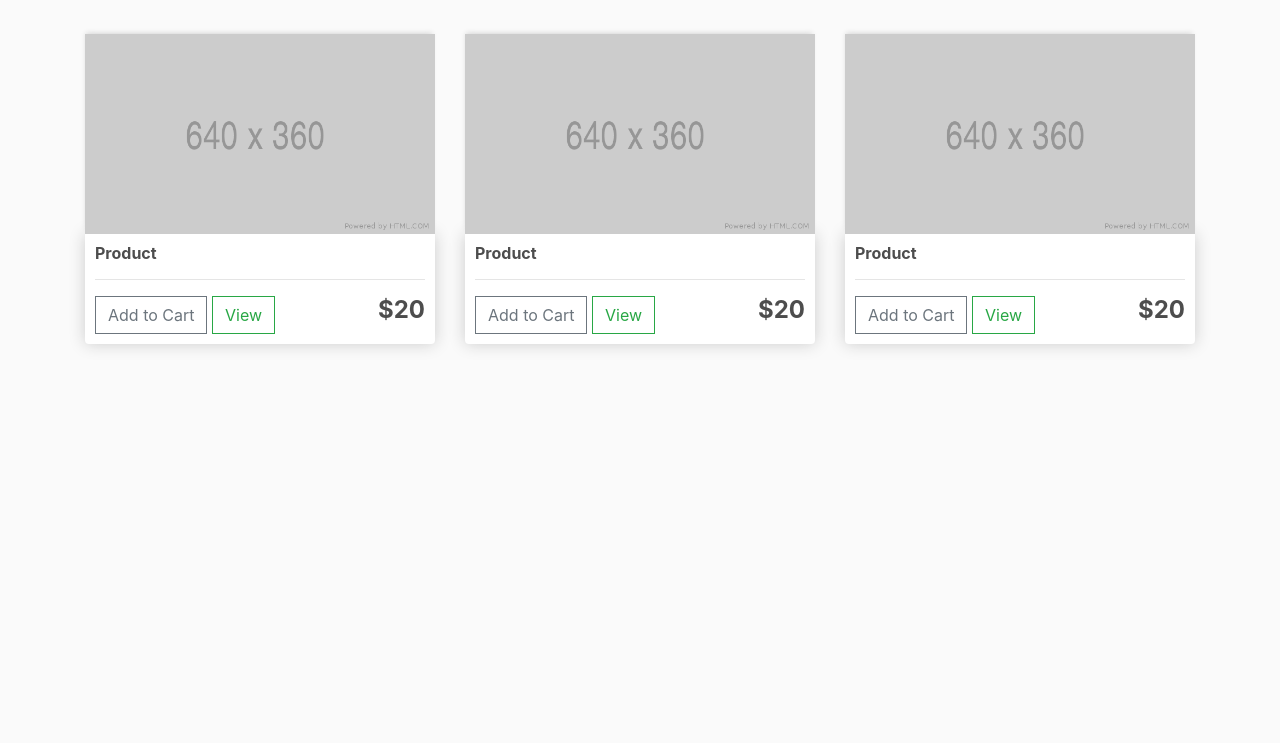
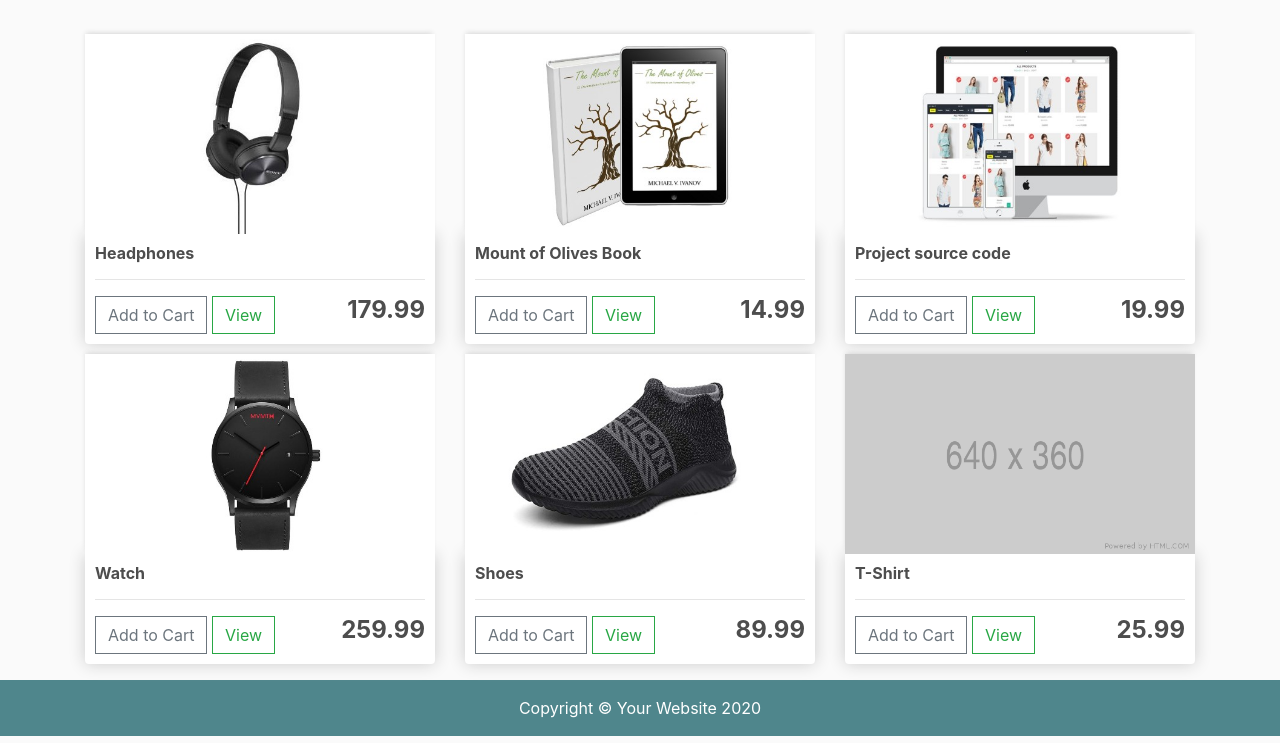
Before and after one commit to learninguser/django-projects, a Django app: page / in a window 1280 px wide. Shown: the part 57-800 px from the top of the page. Run offline with Django 3.2, Linux system fonts and the light colour scheme; data comes from the database, SQL or seed files in the repository; both versions use the stored data as it was after the commit; some libraries are stand-ins or nearby versions.

Commit message:
completed until part-´2

```diff
--- /dev/null
+++ b/ecommerce/static/store/js/cart.js
@@ -0,0 +1,38 @@
+var updateBtns = document.getElementsByClassName('update-cart')
+
+for (i = 0; i < updateBtns.length; i++) {
+	updateBtns[i].addEventListener('click', function(){
+		var productId = this.dataset.product
+		var action = this.dataset.action
+		console.log('productId:', productId, 'Action:', action)
+		console.log('USER:', user)
+
+		if (user == 'AnonymousUser'){
+			console.log('User is not authenticated')
+
+		}else{
+			updateUserOrder(productId, action)
+		}
+	})
+}
+
+function updateUserOrder(productId, action){
+	console.log('User is authenticated, sending data...')
+
+		var url = '/update_item/'
+
+		fetch(url, {
+			method:'POST',
+			headers:{
+				'Content-Type':'application/json',
+				'X-CSRFToken':csrftoken,
+			},
+			body:JSON.stringify({'productId':productId, 'action':action})
+		})
+		.then((response) => {
+		   return response.json();
+		})
+		.then((data) => {
+		    location.reload()
+		});
+}
--- a/ecommerce/store/models.py
+++ b/ecommerce/store/models.py
@@ -1,6 +1,6 @@
 from django.db import models
 from django.contrib.auth.models import User
-
+from PIL import Image
 # Create your models here.
 
 class Customer(models.Model):
@@ -15,9 +15,18 @@ class Product(models.Model):
     name = models.CharField(max_length = 200, null=True)
     price = models.FloatField()
     digital = models.BooleanField(default=False, null=True)
-    # image =
+    image = models.ImageField(upload_to='store/',null=True, blank=True)
+
     def __str__(self):
         return self.name
+
+    @property
+    def imageURL(self):
+        try:
+            url = self.image.url
+        except:
+            url = 'static/store/images/placeholder.png'
+        return url
 
 class Order(models.Model):
     customer = models.ForeignKey(Customer, on_delete=models.SET_NULL, null=True)
@@ -28,6 +37,18 @@ class Order(models.Model):
     def __str__(self):
         return str(self.id)
 
+    @property
+    def get_cart_total(self):
+        orderitems = self.orderitem_set.all()
+        total = sum([order.get_total for order in orderitems])
+        return total
+
+    @property
+    def get_cart_items(self):
+        orderitems = self.orderitem_set.all()
+        total = sum([order.quantity for order in orderitems])
+        return total
+
 class OrderItem(models.Model):
     product = models.ForeignKey(Product, on_delete=models.SET_NULL, null=True)
     order = models.ForeignKey(Order, on_delete=models.SET_NULL, null=True)
@@ -36,6 +57,11 @@ class OrderItem(models.Model):
 
     def __str__(self):
         return self.product.name
+
+    @property
+    def get_total(self):
+        total = self.product.price * self.quantity
+        return total
 
 class ShippingAddress(models.Model):
     customer = models.ForeignKey(Customer, on_delete=models.SET_NULL, null=True)
--- a/ecommerce/store/urls.py
+++ b/ecommerce/store/urls.py
@@ -1,8 +1,9 @@
-from django.urls import path, include
-from store.views import HomePageView, CartView, CheckoutView
+from django.urls import path
+from store.views import HomePageView, cart, checkout
 
 urlpatterns = [
     path('', HomePageView.as_view(), name='store'),
-    path('cart/', CartView.as_view(), name='cart'),
-    path('checkout/', CheckoutView.as_view(), name='checkout'),
+    # path('cart/', CartView.as_view(), name='cart'),
+    path('cart/', cart, name='cart'),
+    path('checkout/', checkout, name='checkout'),
 ]
--- a/ecommerce/store/views.py
+++ b/ecommerce/store/views.py
@@ -1,13 +1,56 @@
 from django.shortcuts import render
 from django.views import generic
+from store.models import Customer, Product, Order
 
 # Create your views here.
 
-class HomePageView(generic.TemplateView):
+class HomePageView(generic.ListView):
+    model = Product
     template_name = 'store/store.html'
 
-class CheckoutView(generic.TemplateView):
-    template_name = 'store/checkout.html'
+    def get_context_data(self, **kwargs):
+        context = super().get_context_data(**kwargs)
+        context['products'] = Product.objects.all()
+        return context
 
-class CartView(generic.TemplateView):
-    template_name = 'store/cart.html'
+# class CartView(generic.DetailView):
+#     model = Order
+#     template_name = 'store/cart.html'
+#     pk_url_kwarg = 'pk'
+
+#     def get(self, request, *args, **kwargs):
+#         if request.user.is_authenticated:
+#             customer = request.user.customer
+#             order, created = Order.objects.get_or_create(customer=customer, complete=False)
+#             items = order.orderitem_set.all()
+#         else:
+#             items = []
+#         print(self.get_queryset())
+#         context = {'items':items}
+#         return context
+
+def cart(request):
+    if request.user.is_authenticated:
+        customer = request.user.customer
+        order, created = Order.objects.get_or_create(customer=customer, complete=False)
+        items = order.orderitem_set.all()
+    else:
+        items = []
+        order = {'get_cart_total': 0, 'get_cart_items': 0}
+
+    return render(request, 'store/cart.html',context={'items':items, 'order':order})
+
+
+def checkout(request):
+    if request.user.is_authenticated:
+        customer = request.user.customer
+        order, created = Order.objects.get_or_create(customer=customer, complete=False)
+        items = order.orderitem_set.all()
+    else:
+        items = []
+        order = {'get_cart_total': 0, 'get_cart_items': 0}
+
+    return render(request, 'store/checkout.html',context={'items':items, 'order':order})
+
+# class CheckoutView(generic.TemplateView):
+#     template_name = 'store/checkout.html'
--- a/ecommerce/templates/store/main.html
+++ b/ecommerce/templates/store/main.html
@@ -1,21 +1,27 @@
 <!DOCTYPE html>
 {% load static %}
 <html>
+
 <head>
 	<title>Ecom</title>
 
 	<meta name="viewport" content="width=device-width, initial-scale=1, maximum-scale=1, minimum-scale=1" />
 
-	<link rel="stylesheet" href="https://stackpath.bootstrapcdn.com/bootstrap/4.5.0/css/bootstrap.min.css" integrity="sha384-9aIt2nRpC12Uk9gS9baDl411NQApFmC26EwAOH8WgZl5MYYxFfc+NcPb1dKGj7Sk" crossorigin="anonymous">
+	<link rel="stylesheet" href="https://stackpath.bootstrapcdn.com/bootstrap/4.5.0/css/bootstrap.min.css"
+		integrity="sha384-9aIt2nRpC12Uk9gS9baDl411NQApFmC26EwAOH8WgZl5MYYxFfc+NcPb1dKGj7Sk" crossorigin="anonymous">
 
 	<link rel="stylesheet" type="text/css" href="{% static 'store/css/main.css' %}">
+	<script type="text/javascript">
+		var user = '{{request.user}}'
+	</script>
+</head>
 
-</head>
 <body>
 
 	<nav class="navbar navbar-expand-lg navbar-dark bg-dark">
 		<a class="navbar-brand" href="{% url 'store' %}">Ecom</a>
-	  <button class="navbar-toggler" type="button" data-toggle="collapse" data-target="#navbarSupportedContent" aria-controls="navbarSupportedContent" aria-expanded="false" aria-label="Toggle navigation">
+		<button class="navbar-toggler" type="button" data-toggle="collapse" data-target="#navbarSupportedContent"
+			aria-controls="navbarSupportedContent" aria-expanded="false" aria-label="Toggle navigation">
 			<span class="navbar-toggler-icon"></span>
 		</button>
 
@@ -27,10 +33,10 @@
 
 			</ul>
 			<div class="form-inline my-2 my-lg-0">
-	     	<a href="#"class="btn btn-warning">Login</a>
+				<a href="#" class="btn btn-warning">Login</a>
 
 				<a href="{% url 'cart' %}">
-	    		<img  id="cart-icon" src="{% static 'store/images/cart.png' %}">
+					<img id="cart-icon" src="{% static 'store/images/cart.png' %}">
 				</a>
 				<p id="cart-total">0</p>
 
@@ -45,10 +51,25 @@
 
 		{% endblock content %}
 	</div>
+	<!-- Footer -->
+	<footer class="py-3 mt-3 bg-dark">
+		<div class="container">
+			<p class="m-0 text-center text-white">Copyright &copy; Your Website 2020</p>
+		</div>
+		<!-- /.container -->
+	</footer>
 
 
-         <script src="https://code.jquery.com/jquery-3.5.1.slim.min.js" integrity="sha384-DfXdz2htPH0lsSSs5nCTpuj/zy4C+OGpamoFVy38MVBnE+IbbVYUew+OrCXaRkfj" crossorigin="anonymous"></script>
-         <script src="https://cdn.jsdelivr.net/npm/popper.js@1.16.0/dist/umd/popper.min.js" integrity="sha384-Q6E9RHvbIyZFJoft+2mJbHaEWldlvI9IOYy5n3zV9zzTtmI3UksdQRVvoxMfooAo" crossorigin="anonymous"></script>
-         <script src="https://stackpath.bootstrapcdn.com/bootstrap/4.5.0/js/bootstrap.min.js" integrity="sha384-OgVRvuATP1z7JjHLkuOU7Xw704+h835Lr+6QL9UvYjZE3Ipu6Tp75j7Bh/kR0JKI" crossorigin="anonymous"></script>
+	<script src="https://code.jquery.com/jquery-3.5.1.slim.min.js"
+		integrity="sha384-DfXdz2htPH0lsSSs5nCTpuj/zy4C+OGpamoFVy38MVBnE+IbbVYUew+OrCXaRkfj"
+		crossorigin="anonymous"></script>
+	<script src="https://cdn.jsdelivr.net/npm/popper.js@1.16.0/dist/umd/popper.min.js"
+		integrity="sha384-Q6E9RHvbIyZFJoft+2mJbHaEWldlvI9IOYy5n3zV9zzTtmI3UksdQRVvoxMfooAo"
+		crossorigin="anonymous"></script>
+	<script src="https://stackpath.bootstrapcdn.com/bootstrap/4.5.0/js/bootstrap.min.js"
+		integrity="sha384-OgVRvuATP1z7JjHLkuOU7Xw704+h835Lr+6QL9UvYjZE3Ipu6Tp75j7Bh/kR0JKI"
+		crossorigin="anonymous"></script>
+	<script type="text/javascript" src="{% static 'store/js/cart.js' %}"></script>
 </body>
+
 </html>
--- a/ecommerce/templates/store/store.html
+++ b/ecommerce/templates/store/store.html
@@ -2,43 +2,20 @@
 {% load static %}
 {% block content %}
 	<div class="row">
+		{% for product in products %}
 		<div class="col-lg-4">
-			<img class="thumbnail" src="{% static 'store/images/placeholder.png' %}">
+			<img class="thumbnail" src="{{product.imageURL}}">
+
 			<div class="box-element product">
-				<h6><strong>Product</strong></h6>
+				<h6><strong>{{product.name}}</strong></h6>
 				<hr>
-
-				<button  class="btn btn-outline-secondary add-btn">Add to Cart</button>
+				<button data-product="{{product.id}}" data-action="add" class="btn btn-outline-secondary add-btn update-cart">Add to Cart</button>
 				<a class="btn btn-outline-success" href="#">View</a>
-				<h4 style="display: inline-block; float: right"><strong>$20</strong></h4>
+				<h4 style="display: inline-block; float: right"><strong>{{product.price|floatformat:2}}</strong></h4>
 
 			</div>
 		</div>
-
-		<div class="col-lg-4">
-			<img class="thumbnail" src="{% static 'store/images/placeholder.png' %}">
-			<div class="box-element product">
-				<h6><strong>Product</strong></h6>
-				<hr>
-
-				<button  class="btn btn-outline-secondary add-btn">Add to Cart</button>
-				<a class="btn btn-outline-success" href="#">View</a>
-				<h4 style="display: inline-block; float: right"><strong>$20</strong></h4>
-
-			</div>
-		</div>
-
-		<div class="col-lg-4">
-			<img class="thumbnail" src="{% static 'store/images/placeholder.png' %}">
-			<div class="box-element product">
-				<h6><strong>Product</strong></h6>
-				<hr>
-
-				<button  class="btn btn-outline-secondary add-btn">Add to Cart</button>
-				<a class="btn btn-outline-success" href="#">View</a>
-				<h4 style="display: inline-block; float: right"><strong>$20</strong></h4>
-
-			</div>
+		{% endfor %}
 		</div>
 	</div>
 
```
Also changed, not shown: ecommerce/templates/store/cart.html (+9 -8 lines), ecommerce/templates/store/checkout.html (+9 -6 lines), ecommerce/db.sqlite3, ecommerce/media/store/book.jpg (added), ecommerce/media/store/headphones.jpg (added), ecommerce/media/store/shirt.jpg (added), ecommerce/media/store/shoes.jpg (added), ecommerce/media/store/sourcecode.jpg (added), ecommerce/media/store/watch.jpg (added). Lines whose indentation alone changed are shown as unchanged.
